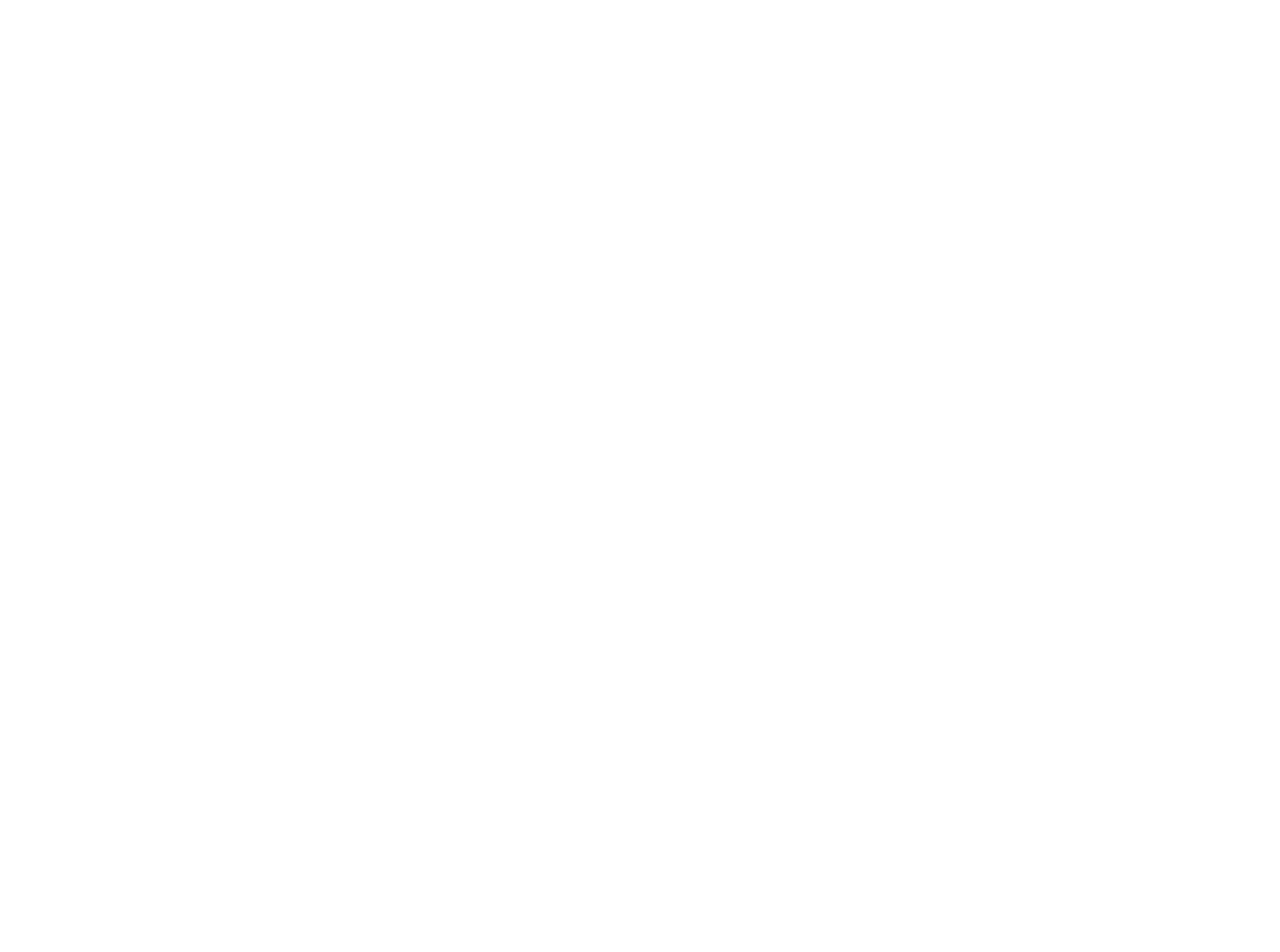
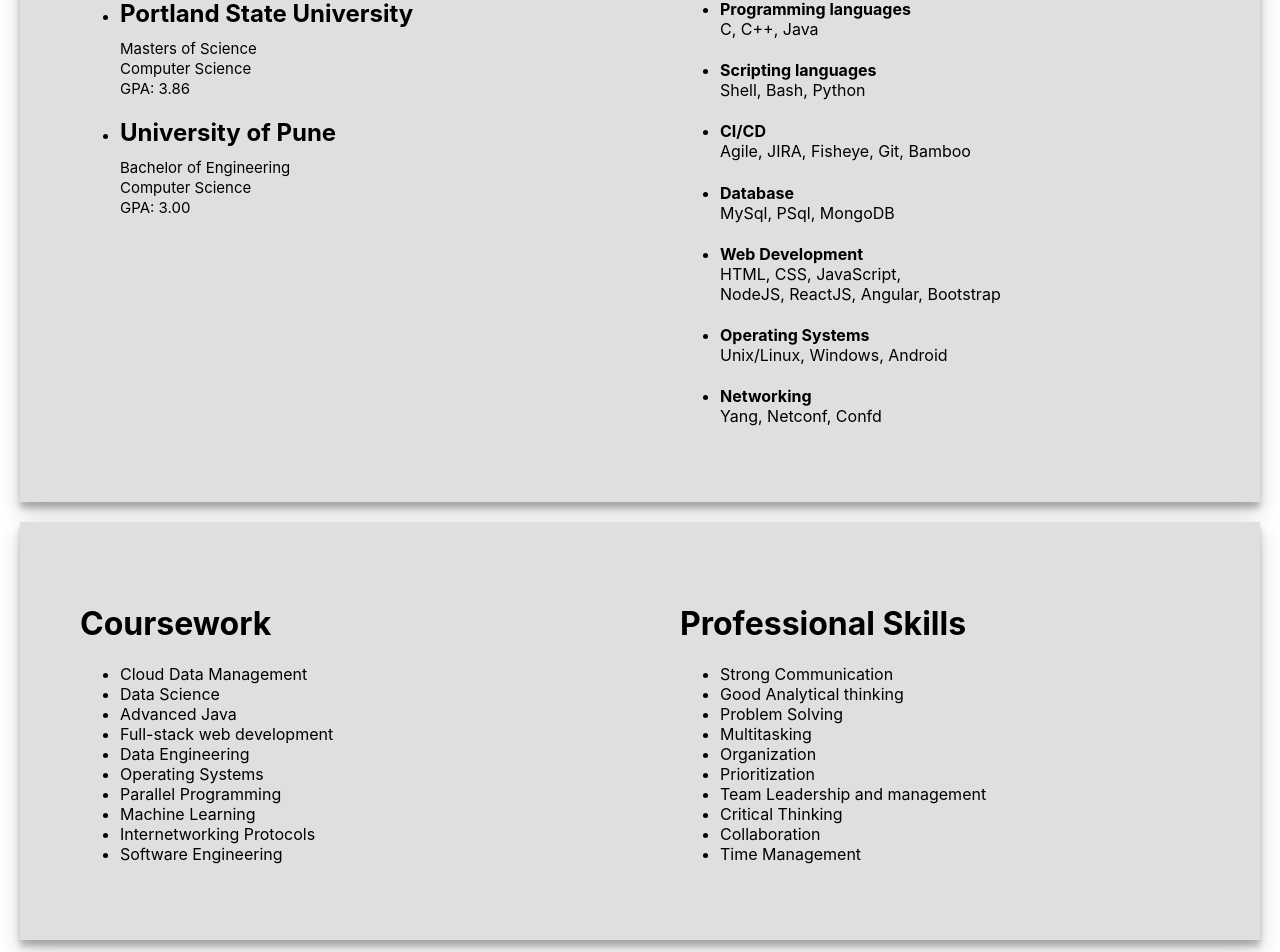
Before and after one commit to ruchakulkarni1/ruchakulkarni, a React (Create React App) app in the folder myprofile/: page /about in a window 1280 px wide. Shown: the part 581-1533 px from the top of the page. Before the commit the page ends 800 px from the top, so only its background shows below. Built offline with nearby package versions, Linux system fonts and the light colour scheme.

Commit message:
About - Skills and education

```diff
--- a/myprofile/src/Tabs/about.css
+++ b/myprofile/src/Tabs/about.css
@@ -40,3 +40,50 @@
         background-color: black;
     }
 }
+
+.educationDiv {
+    display: grid;
+    grid-template-columns: 1fr 1fr;
+    margin: 20px;
+    padding: 20px;
+    background-color: rgb(223, 223, 223);
+    box-shadow: 0 10px 20px rgb(0 0 0 / 19%), 0 6px 6px rgb(0 0 0 / 23%);
+}
+
+.coursework, .universities {
+    margin: 20px;
+    padding: 20px;
+}
+
+/*.listItem {
+    margin: 30px;
+    font-size: 20px;
+    font-weight: bolder;
+}*/
+
+.uniName {
+    margin-bottom: 10px;
+}
+
+.degree {
+    font-size: 15px;
+    font-weight: normal;
+}
+
+.skillsDiv {
+    display: grid;
+    grid-template-columns: 1fr 1fr;
+    margin: 20px;
+    padding: 20px;
+    background-color: rgb(223, 223, 223);
+    box-shadow: 0 10px 20px rgb(0 0 0 / 19%), 0 6px 6px rgb(0 0 0 / 23%);
+}
+
+.technicalSkills, .professionalSkills {
+    margin: 20px;
+    padding: 20px;
+}
+
+.titleSkills {
+    margin-bottom: 0px;
+}
--- a/myprofile/src/Tabs/about.js
+++ b/myprofile/src/Tabs/about.js
@@ -16,7 +16,66 @@ export default function About() {
                 <img src="./My_Pic1.jpeg" alt="Profile_Pic" class="aboutPic"></img>
             </div>
         </div>
+        <div class="aboutDetails">
+            <div class="educationDiv">
+                <div class="universities">
+                <h1>Education</h1>
+                <ul class="uList">
+                    <li class="listItem"><h2 class="uniName">Portland State University</h2>
+                    <span class="degree">Masters of Science<br/>
+                    Computer Science<br/>GPA: 3.86</span></li>
+                    <li class="listItem"><h2 class="uniName">University of Pune</h2>
+                    <span class="degree">Bachelor of Engineering<br/>
+                    Computer Science<br/>GPA: 3.00</span></li>
+                </ul>
+                </div>
+                <div class="technicalSkills">
+                    <h1>Technical Skills</h1>
+                    <ul class="tsList">
+                        <li class="tskill"><h4 class="titleSkills">Programming languages</h4>C, C++, Java</li>
+                        <li class="tskill"><h4 class="titleSkills">Scripting languages</h4>Shell, Bash, Python</li>
+                        <li class="tskill"><h4 class="titleSkills">CI/CD</h4>Agile, JIRA, Fisheye, Git, Bamboo</li>
+                        <li class="tskill"><h4 class="titleSkills">Database</h4>MySql, PSql, MongoDB</li>
+                        <li class="tskill"><h4 class="titleSkills">Web Development</h4>HTML, CSS, JavaScript,<br/> NodeJS, ReactJS, Angular, Bootstrap</li>
+                        <li class="tskill"><h4 class="titleSkills">Operating Systems</h4>Unix/Linux, Windows, Android</li>
+                        <li class="tskill"><h4 class="titleSkills">Networking</h4>Yang, Netconf, Confd</li>
+                    </ul>
+                </div>
 
+            </div>
+            <div class="skillsDiv">
+            <div class="coursework">
+                    <h1>Coursework</h1>
+                <ul class="cList">
+                    <li class="course">Cloud Data Management</li>
+                    <li class="course">Data Science</li>
+                    <li class="course">Advanced Java</li>
+                    <li class="course">Full-stack web development</li>
+                    <li class="course">Data Engineering</li>
+                    <li class="course">Operating Systems</li>
+                    <li class="course">Parallel Programming</li>
+                    <li class="course">Machine Learning</li>
+                    <li class="course">Internetworking Protocols</li>
+                    <li class="course">Software Engineering</li>
+                </ul>
+                </div>
+                <div class="professionalSkills">
+                <h1>Professional Skills</h1>
+                    <ul class="psList">
+                        <li class="pskill">Strong Communication</li>
+                        <li class="pskill">Good Analytical thinking</li>
+                        <li class="pskill">Problem Solving</li>
+                        <li class="pskill">Multitasking</li>
+                        <li class="pskill">Organization</li>
+                        <li class="pskill">Prioritization</li>
+                        <li class="pskill">Team Leadership and management</li>
+                        <li class="pskill">Critical Thinking</li>
+                        <li class="pskill">Collaboration</li>
+                        <li class="pskill">Time Management</li>
+                    </ul>
+                </div>
+            </div>
+        </div>
     </div>
    )
 }
```
